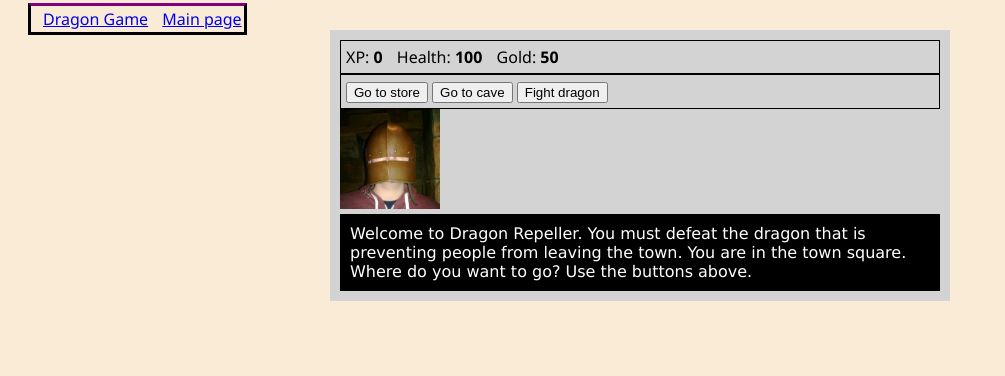
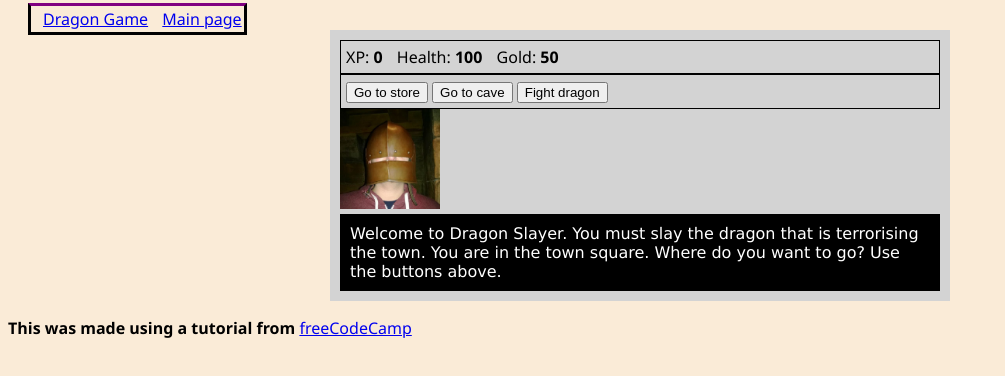
Before and after one commit to allan-haines/allan-haines.github.io, a plain HTML site: page dragongame.html in a window 1280 px wide. Shown: the whole page, without its empty margins (0-1005 px from the left). Drawn offline with Linux system fonts and the light colour scheme.

Commit message:
Changes to the RPG and credited freecodecamp

```diff
--- a/dragongame.html
+++ b/dragongame.html
@@ -3,7 +3,7 @@
 
 <head>
     <meta charset="UTF-8">
-    <title>RPG - Dragon Repeller</title>
+    <title>RPG - Dragon Slayer</title>
     <link rel="stylesheet" href="style.css">
 </head>
 
@@ -33,9 +33,13 @@
             <span class="stat">Monster Name: <strong><span id="monsterName"></span></strong></span>
             <span class="stat">Health: <strong><span id="monsterHealth"></span></strong></span>
         </div>
-        <div id="text">Welcome to Dragon Repeller. You must defeat the dragon that is preventing people from leaving the
+        <div id="text">Welcome to Dragon Slayer. You must slay the dragon that is terrorising the
             town. You are in the town square. Where do you want to go? Use the buttons above.</div>
     </div>
+
+    <p> <strong>This was made using a tutorial from</strong> <a href="https://www.freecodecamp.org" /> freeCodeCamp </a>
+        </strong>
+    </p>
     <script src="script.js"></script>
 </body>
 
```
Also changed, not shown: index.html (+1 -1 lines), Images/cardiffFamily.jpg (deleted).
